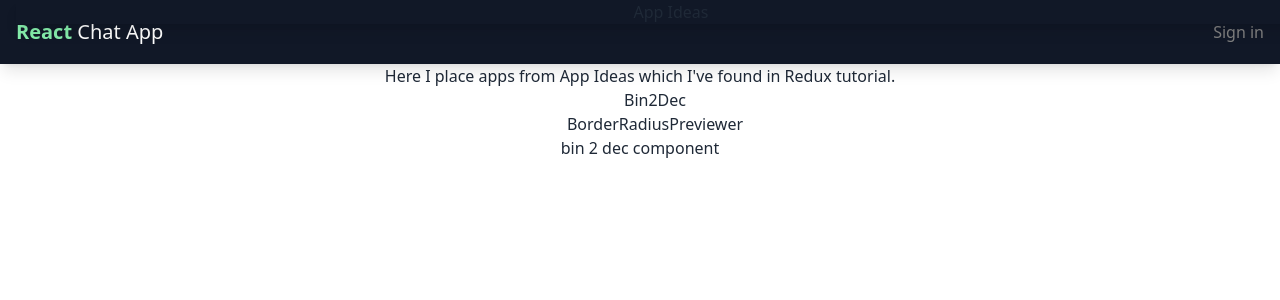
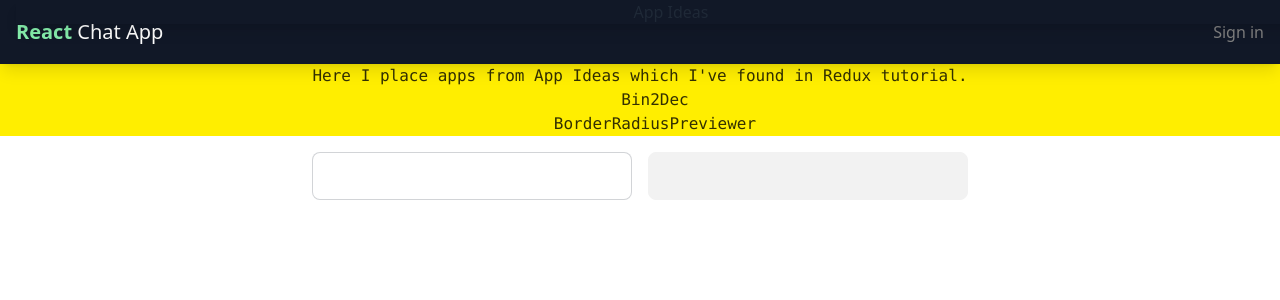
Before and after one commit to alexstulov/react-n-tailwind, a React (Create React App) app: page /app-ideas/bin2dec in a window 1280 px wide. Shown: the top 300 px of the page. Built offline with nearby package versions, Linux system fonts and the light colour scheme; no server answers; what bad-words would draw is missing.

Commit message:
Solve bin2dec with react state. Add some style

```diff
--- a/src/modules/app-ideas/Bin2Dec.tsx
+++ b/src/modules/app-ideas/Bin2Dec.tsx
@@ -1,7 +1,26 @@
-import React from "react"
+import React, { ChangeEvent, useState } from "react"
+
+const b2d = (val: number, order: number) => val * Math.pow(2,order)
 
 const Bin2Dec = () => {
-  return <span>bin 2 dec component</span>
+  const [binary, setBinary] = useState("")
+  const [decimal, setDecimal] = useState("")
+  const [hasNonDigit, setHasNonDigit] = useState(false)
+  const binaryInputHandler = (e: ChangeEvent<HTMLInputElement>) => {
+    const bin = e.target.value
+    setBinary(bin)
+    let dec = 0
+    for (let i = 0; i < bin.length; i++) {
+      dec += b2d(bin[i] === "0" ? 0 : 1, bin.length-i-1)
+    }
+    setHasNonDigit(/\D/.test(bin))
+
+    setDecimal(dec.toString())
+  }
+  return <div className="m-4">
+    <input type="text" className="input input-bordered w-1/2 max-w-xs mr-4" name="binary" onChange={binaryInputHandler} value={binary} />
+    <input type="text" className="input input-bordered w-1/2 max-w-xs" name="decimal" value={hasNonDigit ? "Numbers only": decimal} disabled />
+  </div>
 }
 
 export default Bin2Dec
--- a/src/modules/app-ideas/index.tsx
+++ b/src/modules/app-ideas/index.tsx
@@ -6,7 +6,7 @@ import BorderRadiusPreviewer from "./BorderRadiusPreviewer"
 const AppIdeas = () => {
   return (
     <>
-      <div>
+      <div data-theme="cyberpunk">
         <p>Here I place apps from <Link to="https://github.com/florinpop17/app-ideas">App Ideas</Link> which I&apos;ve found in Redux tutorial.</p>
         <ul>
           <li><Link to="/app-ideas/bin2dec">Bin2Dec</Link></li>
```
